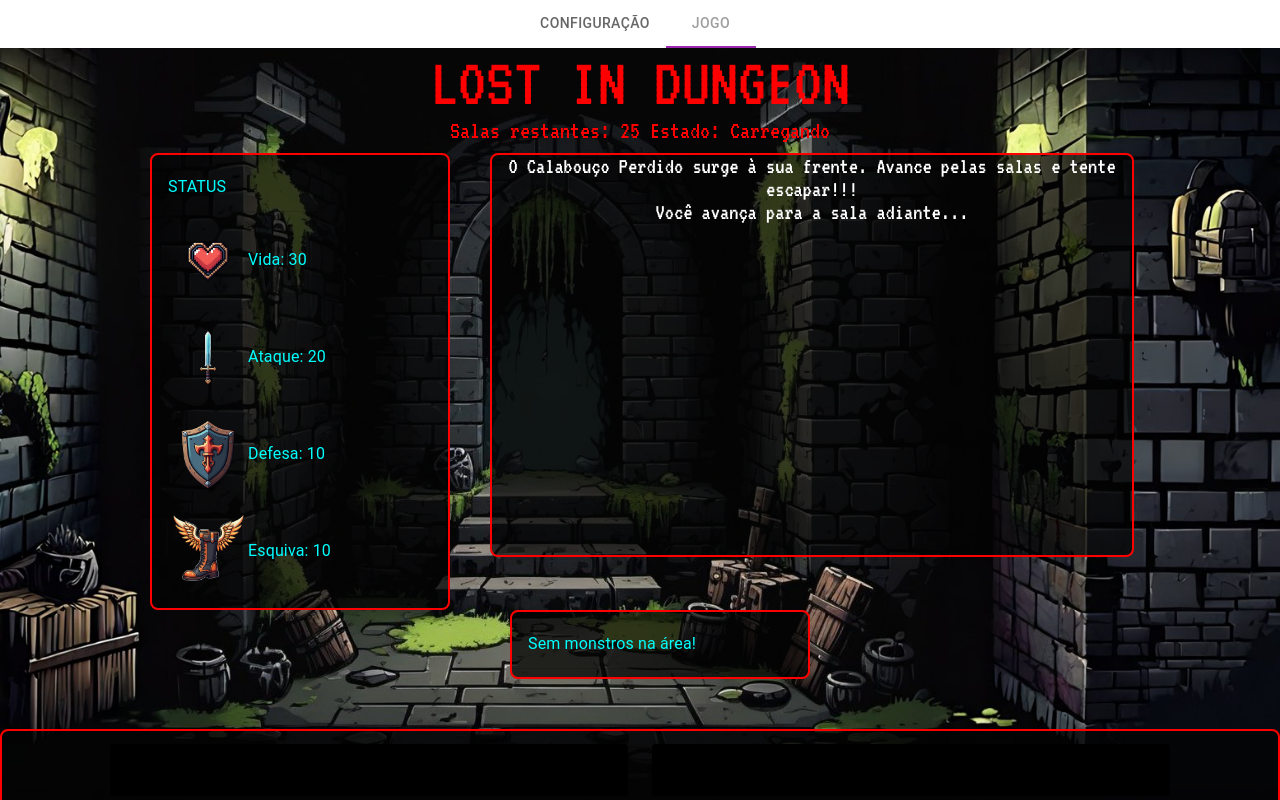
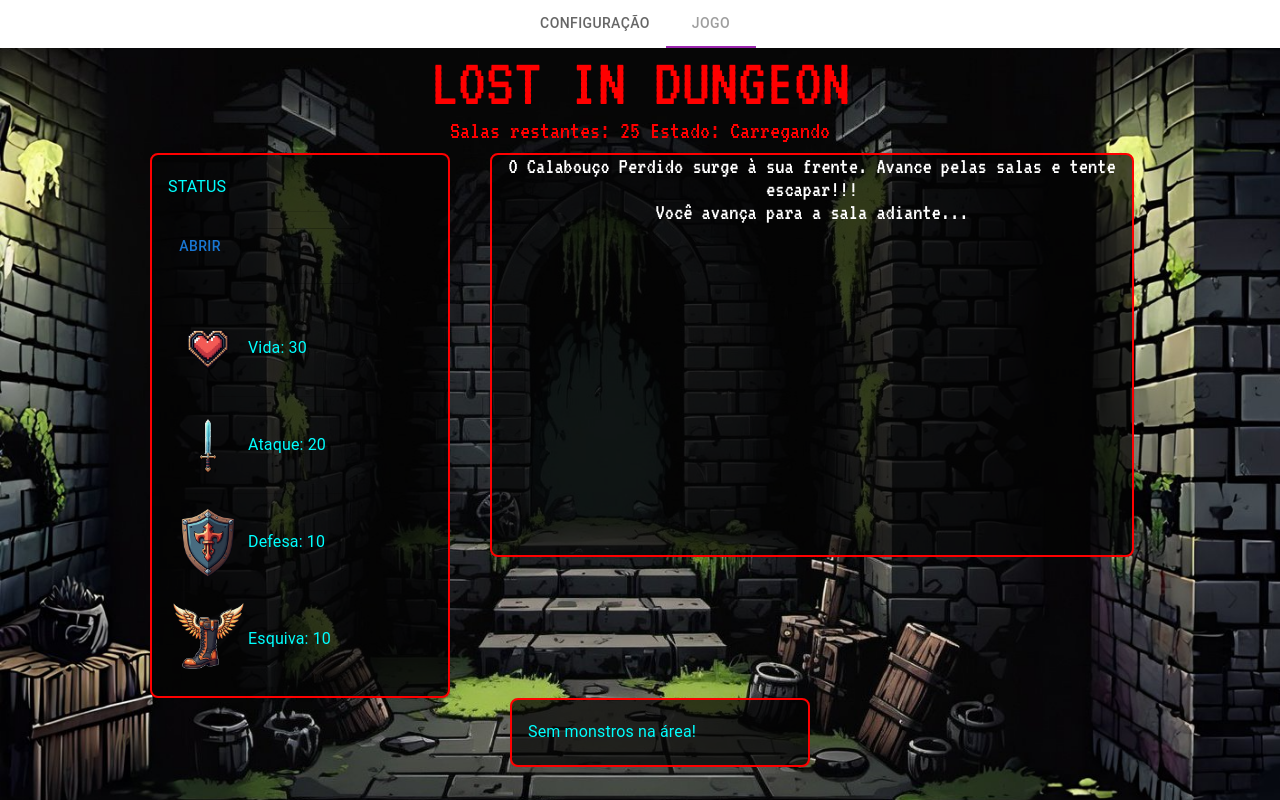
Before and after one commit to ReiNull/A3_projetoChatGpt, a React (Create React App) app in the folder frontend/lost-in-dungeon/: page / in a window 1280 px wide. Both pictures are taken after a click on the button "FÁCIL: 25 FASES 5 MONSTROS". Shown: the top 800 px of the page. Built offline with nearby package versions, Linux system fonts and the light colour scheme; no server answers; a web font is replaced by a local one.

Commit message:
Inventario em tela

```diff
--- /dev/null
+++ b/frontend/lost-in-dungeon/src/components/ControledOpenSelect.js
@@ -0,0 +1,62 @@
+import * as React from 'react';
+import InputLabel from '@mui/material/InputLabel';
+import MenuItem from '@mui/material/MenuItem';
+import FormControl from '@mui/material/FormControl';
+import Select from '@mui/material/Select';
+import Button from '@mui/material/Button';
+
+export default function ControlledOpenSelect(props) {
+  const [age, setAge] = React.useState('');
+  const [open, setOpen] = React.useState(false);
+
+  const handleChange = (event) => {
+    setAge(event.target.value);
+  };
+
+  const handleClose = () => {
+    setOpen(false);
+  };
+
+  const handleOpen = () => {
+    setOpen(true);
+  };
+
+  const montarLista = () => {
+    console.log(props.lista)
+    return props.lista.map(item => {
+        let texto = item.descricao ? item.descricao : 'Vazio';
+
+        if(item.status) {
+            if(item.status.ataque)
+                texto += `|Ataque: +${item.status.ataque}|`;
+            if(item.status.defesa)
+                texto += `|Defesa: +${item.status.defesa}|`;
+            if(item.status.esquiva)
+                texto += `|Esquiva: +${item.status.esquiva}|`;
+        }
+        return <MenuItem value={10}>{texto}</MenuItem>;
+    })
+  };
+
+  return (
+    <div>
+      <Button sx={{ display: '', mt: 1 }} onClick={handleOpen}>
+        Abrir
+      </Button>
+      <FormControl sx={{ m: 1, minWidth: 120, color: 'red' }}>
+        {/* <InputLabel id="demo-controlled-open-select-label"></InputLabel> */}
+        <Select
+          labelId="demo-controlled-open-select-label"
+          id="demo-controlled-open-select"
+          open={open}
+          onClose={handleClose}
+          value={age}
+          label="Age"
+          disabled
+        >
+          {montarLista()}
+        </Select>
+      </FormControl>
+    </div>
+  );
+}
--- a/frontend/lost-in-dungeon/src/components/PainelExibeTexto.js
+++ b/frontend/lost-in-dungeon/src/components/PainelExibeTexto.js
@@ -3,6 +3,7 @@ import { Box, Grid } from '@mui/material';
 import List from '@mui/material/List';
 import ListItem from '@mui/material/ListItem';
 import ListItemText from '@mui/material/ListItemText';
+import ControledOpenSelect from './ControledOpenSelect';
 import Divider from '@mui/material/Divider';
 
 import Imagem from './Imagem';
@@ -55,6 +56,9 @@ export default function SimpleContainer(props) {
               <ListItemText primary="STATUS" />
             </ListItem>
             <Divider component="li" />
+            <ListItem>
+              <ControledOpenSelect lista={props.inventarioJogador}/>
+            </ListItem>
             <ListItem>
               <Icone src={Vida} />
               <ListItemText primary={`Vida: ${props.statusJogador.status.vida}`}/>
--- a/frontend/lost-in-dungeon/src/views/JogoPage.js
+++ b/frontend/lost-in-dungeon/src/views/JogoPage.js
@@ -55,7 +55,7 @@ class JogoPage extends React.Component {
                     <Grid sx={{ color: 'red', fontSize: '70px' }} item xs={12}>LOST IN DUNGEON</Grid>
                     <Grid sx={{ color: 'red', fontSize: '25px' }} item xs={12}>Salas restantes: {this.calaboucoStarterStore.salasRestantes} Estado: {this.state.carregando ? 'Carregando' : 'Pronto'}</Grid>
                     <Grid item sx={{marginTop: '10px'}}>
-                        <PainelExibeTexto statusJogador={this.calaboucoStarterStore.jogador} statusMonstro={this.monstrosStore.getMonstro} texto={this.state.logCompleto} />
+                        <PainelExibeTexto inventarioJogador={this.jogador.inventario} statusJogador={this.calaboucoStarterStore.jogador} statusMonstro={this.monstrosStore.getMonstro} texto={this.state.logCompleto} />
                     </Grid>
                     <Grid container item sx={{marginTop: '50px'}} justifyContent="center" alignItems={"center"}>
                         <PainelBotoes encerrarJogo={this.props.encerrarJogo} acoes={this.calaboucoStarterStore.getAcoesfase} statusJogador={this.calaboucoStarterStore.jogador} clique={this.receberEscolha} carregando={this.state.carregando} />
```
